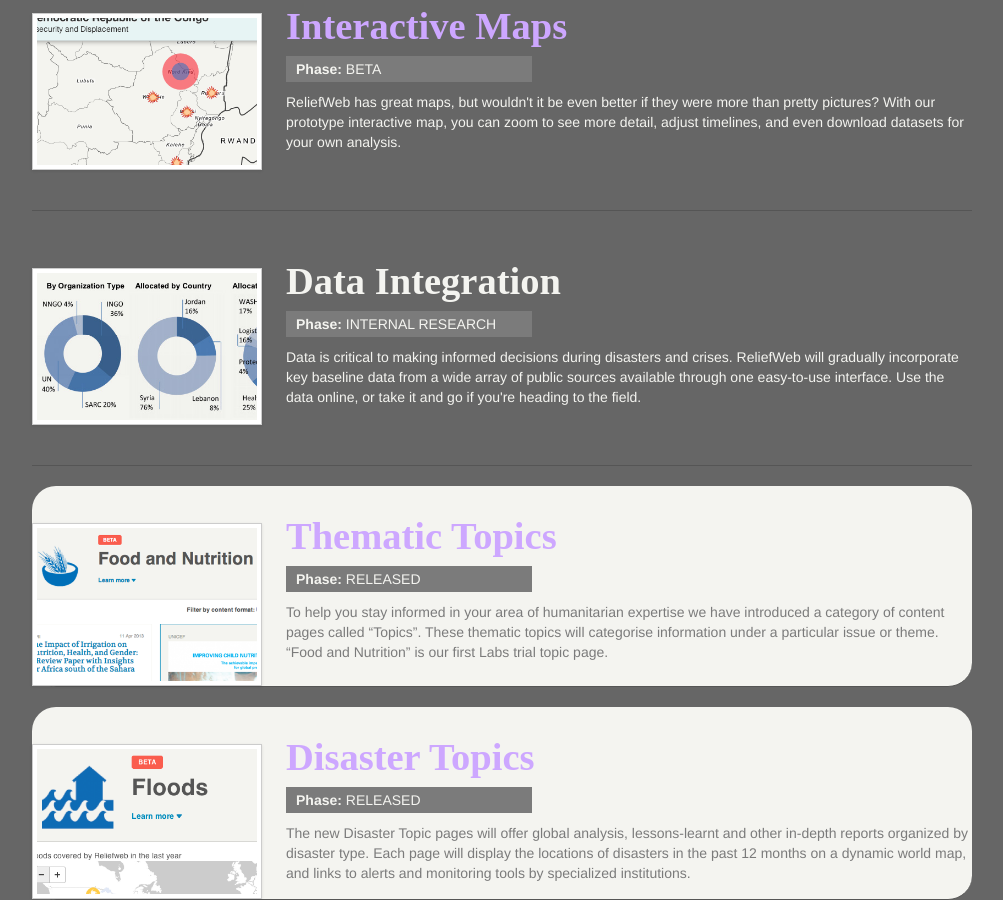
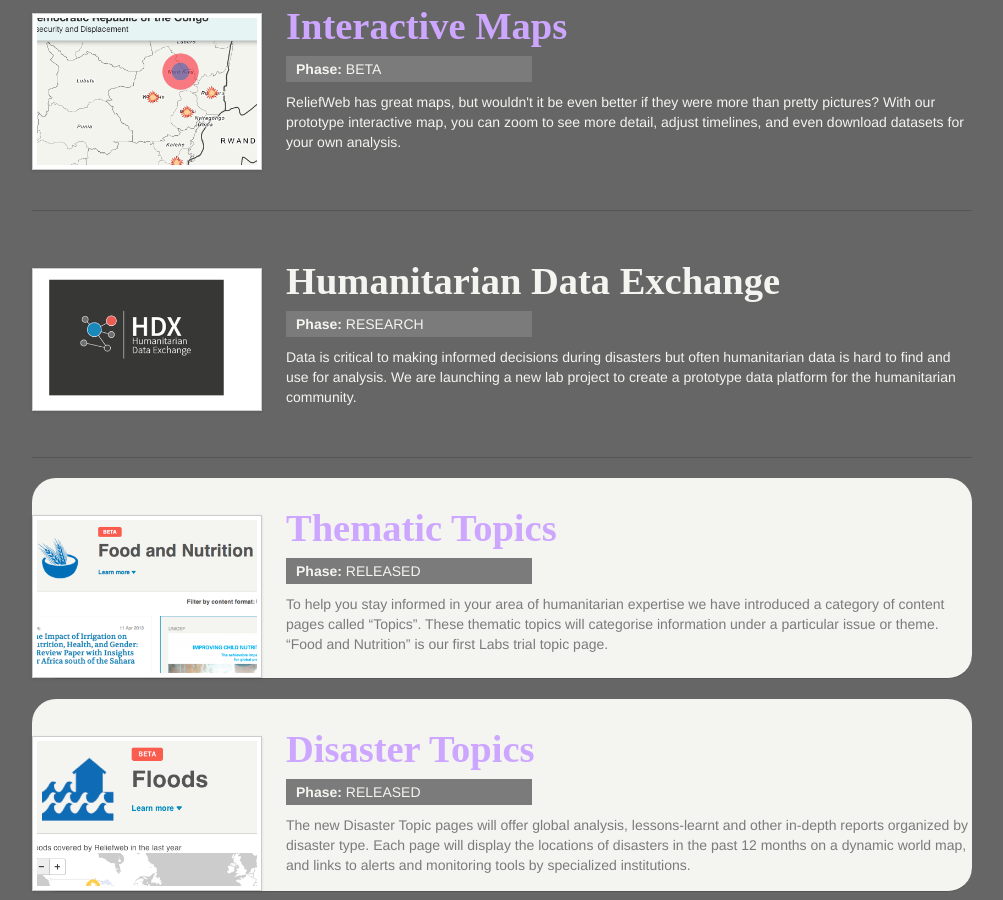
Before and after one commit to UN-OCHA/rwint-labs, a Jekyll site: the page built from index.html, in a window 1280 px wide and 900 px high, scrolled down 834 px. Shown: the whole window, without its empty margins (138-1141 px from the left). Built offline with Jekyll 4.4.1, drawn with Linux system fonts in a browser that asks for light colours; some web fonts are replaced.

Commit message:
Updating data project entry with HDX

```diff
--- a/_posts/2013-01-04-rw_data.html
+++ b/_posts/2013-01-04-rw_data.html
@@ -1,9 +1,9 @@
 ---
 layout: project
 id: rw-project-data
-title: Data Integration
-phase: Internal research
-image: img/rw-thumbnail-cdw.jpg
+title: Humanitarian Data Exchange
+phase: Research
+image: img/rw-thumbnail-hdx.png
 ---
 
-Data is critical to making informed decisions during disasters and crises. ReliefWeb will gradually incorporate key baseline data from a wide array of public sources available through one easy-to-use interface. Use the data online, or take it and go if you're heading to the field.
+Data is critical to making informed decisions during disasters but often humanitarian data is hard to find and use for analysis. We are launching a new lab project to create a prototype data platform for the humanitarian community.
```
Also changed, not shown: img/rw-thumbnail-hdx.png (added).
